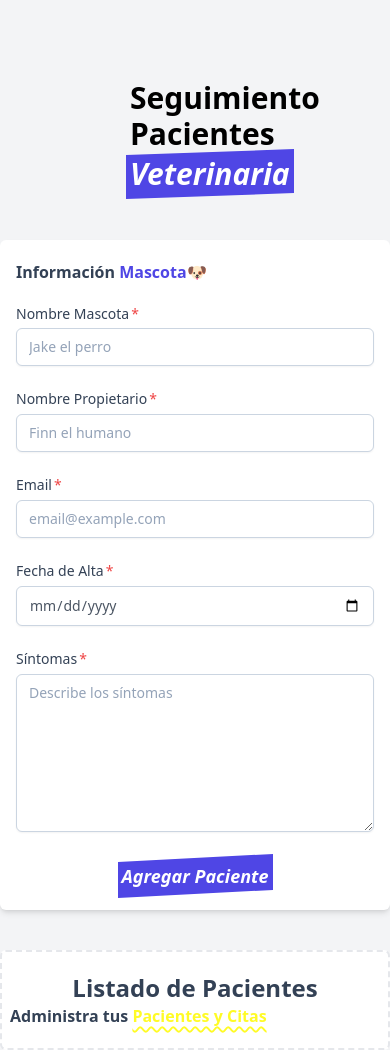
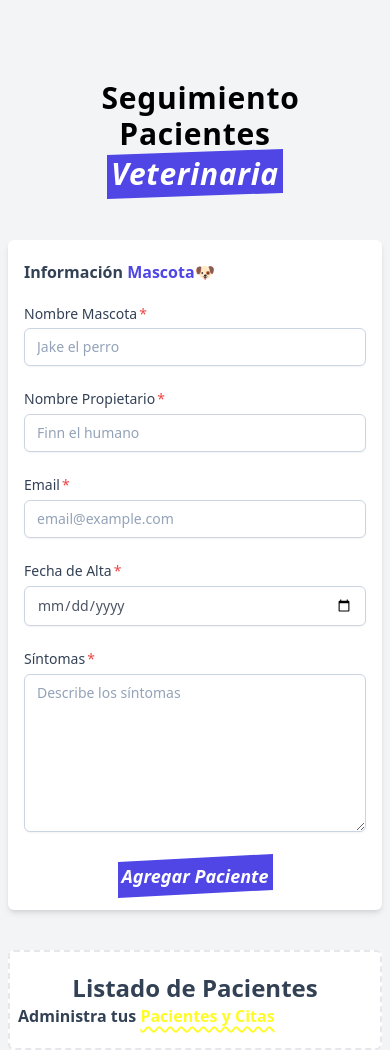
Before and after one commit to DanielRoman11/veterinaria-react, a React (Vite) app: page / in a window 390 px wide. Built offline with nearby package versions, Linux system fonts and the light colour scheme.

Commit message:
fix: Cambios en el diseño para responsividad

```diff
--- a/src/App.css
+++ b/src/App.css
@@ -638,6 +638,10 @@ video {
   width: 100%;
 }
 
+.w-1\/2 {
+  width: 50%;
+}
+
 .grow {
   flex-grow: 1;
 }
@@ -658,6 +662,14 @@ video {
   --tw-space-y-reverse: 0;
   margin-top: calc(1.25rem * calc(1 - var(--tw-space-y-reverse)));
   margin-bottom: calc(1.25rem * var(--tw-space-y-reverse));
+}
+
+.whitespace-normal {
+  white-space: normal;
+}
+
+.break-words {
+  overflow-wrap: break-word;
 }
 
 .rounded-md {
@@ -716,6 +728,11 @@ video {
   padding-right: 0.5rem;
 }
 
+.px-5 {
+  padding-left: 1.25rem;
+  padding-right: 1.25rem;
+}
+
 .text-center {
   text-align: center;
 }
@@ -754,6 +771,14 @@ video {
 
 .italic {
   font-style: italic;
+}
+
+.tracking-wide {
+  letter-spacing: 0.025em;
+}
+
+.tracking-wider {
+  letter-spacing: 0.05em;
 }
 
 .text-gray-600 {
@@ -911,6 +936,42 @@ video {
   box-shadow: var(--tw-ring-offset-shadow, 0 0 #0000), var(--tw-ring-shadow, 0 0 #0000), var(--tw-shadow);
 }
 
+@media (min-width: 640px) {
+  .sm\:container {
+    width: 100%;
+  }
+
+  @media (min-width: 640px) {
+    .sm\:container {
+      max-width: 640px;
+    }
+  }
+
+  @media (min-width: 768px) {
+    .sm\:container {
+      max-width: 768px;
+    }
+  }
+
+  @media (min-width: 1024px) {
+    .sm\:container {
+      max-width: 1024px;
+    }
+  }
+
+  @media (min-width: 1280px) {
+    .sm\:container {
+      max-width: 1280px;
+    }
+  }
+
+  @media (min-width: 1536px) {
+    .sm\:container {
+      max-width: 1536px;
+    }
+  }
+}
+
 .before\:absolute::before {
   content: var(--tw-content);
   position: absolute;
@@ -1046,6 +1107,13 @@ video {
   }
 }
 
+@media (min-width: 300px) {
+  .min-\[300px\]\:px-2 {
+    padding-left: 0.5rem;
+    padding-right: 0.5rem;
+  }
+}
+
 @media (min-width: 640px) {
   .sm\:flex {
     display: flex;
--- a/src/App.jsx
+++ b/src/App.jsx
@@ -5,7 +5,7 @@ import ListadoPacientes from "./components/ListadoPacientes";
 function App() {
   return (
     <>
-      <div className="container mx-auto mt-20 ">
+      <div className="min-[300px]:px-2 container mx-auto mt-20 ">
         <Header />
         <div className="sm:flex justify-center gap-2 mt-12">
           <Formulario />
--- a/src/components/Header.jsx
+++ b/src/components/Header.jsx
@@ -1,7 +1,7 @@
 export default function Header() {
   return(
     <>
-      <h1 className="antialiased hover:subpixel-antialiased font-bold dark:text-white text-3xl md:text-5xl text-center w-1/3 sm:w-1/2 mx-auto">Seguimiento Pacientes <br/>
+      <h1 className="antialiased hover:subpixel-antialiased font-bold dark:text-white text-3xl md:text-5xl tracking-wide text-center w-1/2 mx-auto">Seguimiento Pacientes <br/>
       <span className="before:block before:absolute mt-1 before:-inset-1 before:-skew-y-2 before:bg-indigo-600 relative inline-block">
         <span className="relative italic text-white">
         Veterinaria
--- a/src/components/ListadoPacientes.jsx
+++ b/src/components/ListadoPacientes.jsx
@@ -1,6 +1,6 @@
 export default function ListadoPacientes() {
   return (
-    <div className=" grow">
+    <div className="sm:w-1/2 lg:w-1/3">
       <section className="bg-white dark:bg-slate-800 text-slate-700  dark:text-slate-200 border-2 rounded-md border-dashed px-2 py-5">
         <h2 className="mx-auto text-center text-2xl font-bold">Listado de Pacientes</h2>
         <legend className="font-bold ">Administra tus <span className="text-[#FFFB26] underline underline-offset-4 decoration-wavy decoration-2 decoration-[#FFFB26]">Pacientes y Citas</span></legend>
```
